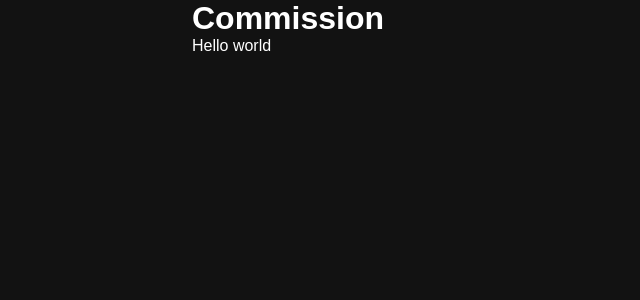
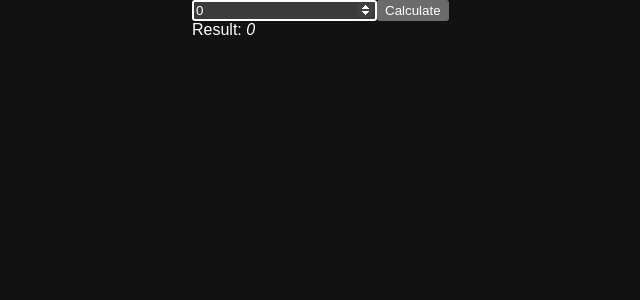
Before and after one commit to utilyre/estate, a React (Vite) app: page / in a window 1280 px wide. Shown: the top 300 px of the page, without its empty margins (288-928 px from the left). Built offline with nearby package versions, Linux system fonts and the light colour scheme.

Commit message:
Create Selling component with no styling

```diff
--- a/src/components/App/App.jsx
+++ b/src/components/App/App.jsx
@@ -1,10 +1,10 @@
 import styles from './App.module.css'
+import { Selling } from '..'
 
 const App = () => {
   return (
     <main className={styles.container}>
-      <h1>Commission</h1>
-      <p>Hello world</p>
+      <Selling />
     </main>
   )
 }
--- /dev/null
+++ b/src/components/Selling/Selling.jsx
@@ -0,0 +1,40 @@
+import { useRef, useEffect, useState } from 'react'
+
+import styles from './Selling.module.css'
+import { useSelling } from '../../hooks'
+
+const Selling = () => {
+  const domInput = useRef()
+  const [price, setPrice] = useState(0)
+  const [result, calculate] = useSelling(200_000_000)
+
+  useEffect(() => {
+    domInput.current.focus()
+  }, [])
+
+  const onSubmit = (e) => {
+    e.preventDefault()
+    calculate(price)
+  }
+
+  return (
+    <div>
+      <form onSubmit={onSubmit}>
+        <input
+          type='number'
+          ref={domInput}
+          value={price}
+          onChange={(e) => setPrice(e.target.value)}
+        />
+
+        <button type='submit'>Calculate</button>
+      </form>
+
+      <p>
+        Result: <var>{result}</var>
+      </p>
+    </div>
+  )
+}
+
+export default Selling
--- a/src/components/index.js
+++ b/src/components/index.js
@@ -1,5 +1,7 @@
 import App from './App/App'
+import Selling from './Selling/Selling'
 
 export {
   App,
+  Selling,
 }
```
Also changed, not shown: src/components/Selling/Selling.module.css (added).
